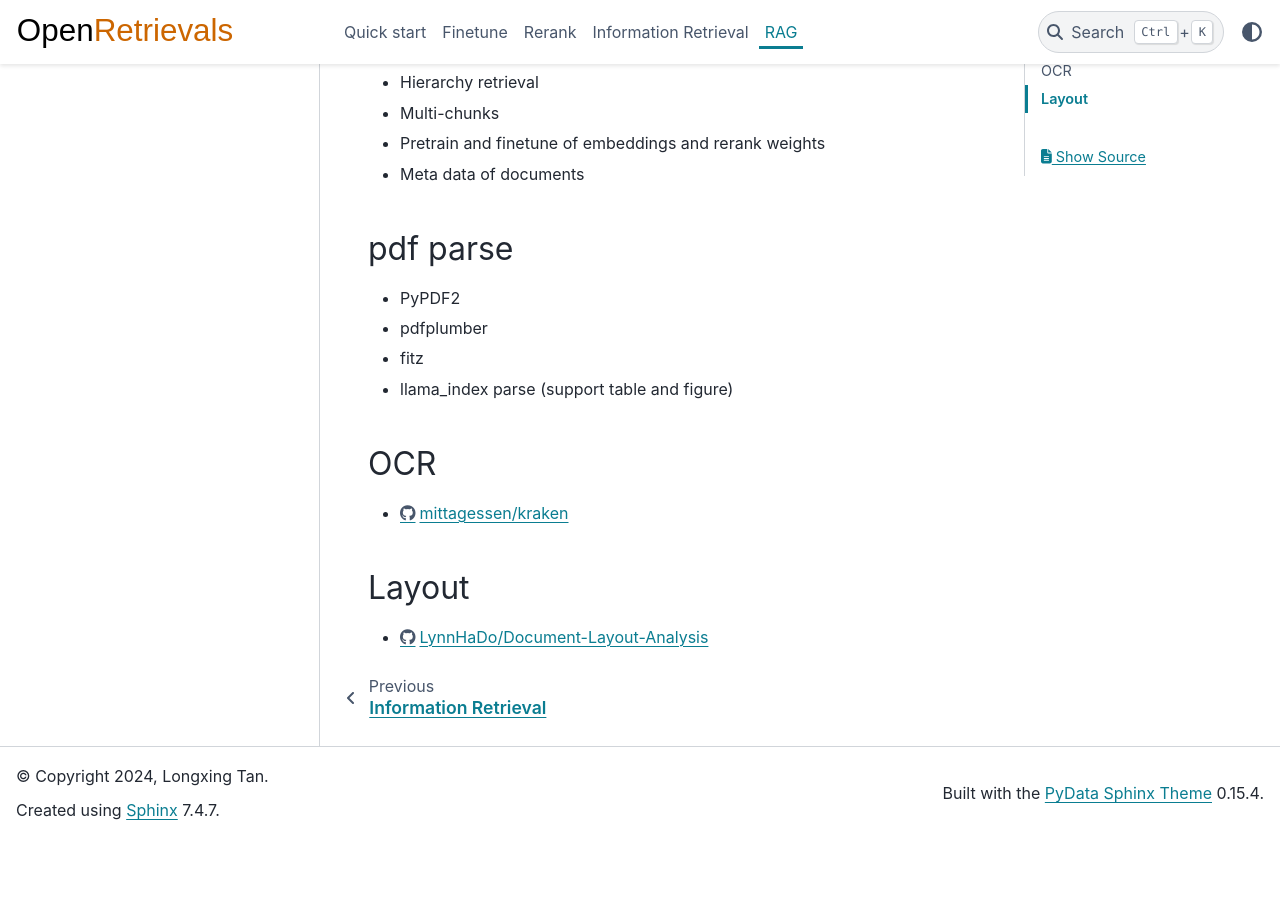
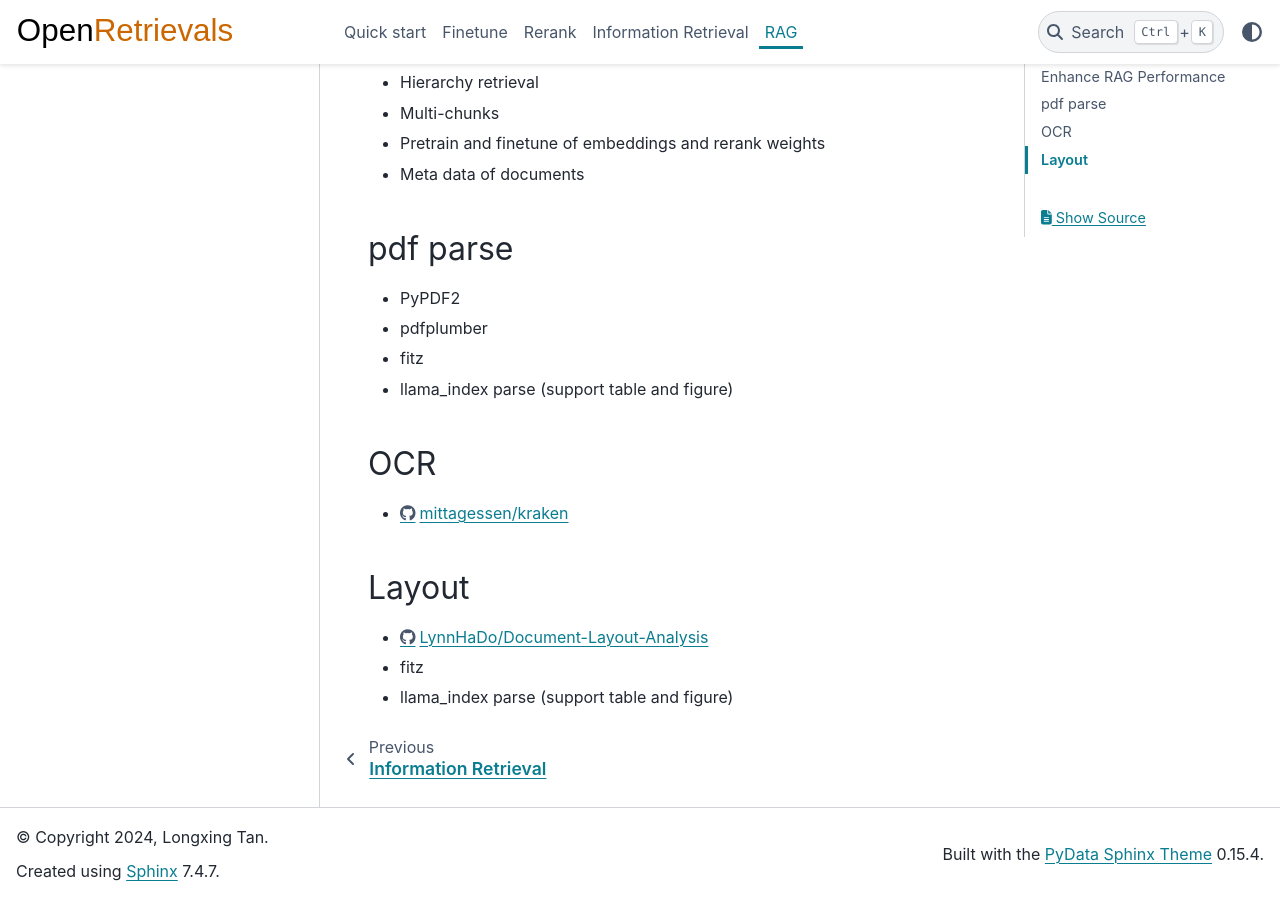
Before and after one commit to LongxingTan/open-retrievals, a Sphinx documentation site: the page built from docs/source/rag.rst, in a window 1280 px wide and 900 px high, scrolled down 568 px. Built offline with Sphinx 7.4.7 and the PyData theme 0.15.4, drawn with Linux system fonts in a browser that asks for light colours; before the commit the page ends 1408 px from its top, so only the background shows below that.

Commit message:
docs: update docs (#20)
* docs: update rag doc

* docs: udpate readme

* docs: update readme and docs

* docs: update doc

```diff
--- a/docs/source/rag.rst
+++ b/docs/source/rag.rst
@@ -25,6 +25,7 @@ Enhance RAG Performance
 * Meta data of documents
 
 
+
 pdf parse
 --------------
 
@@ -39,7 +40,10 @@ OCR
 
 * https://github.com/mittagessen/kraken
 
+
 Layout
 --------------
 
 * https://github.com/LynnHaDo/Document-Layout-Analysis
+* fitz
+* llama_index parse (support table and figure)
```
Also changed, not shown: README.md (+1 -1 lines).
